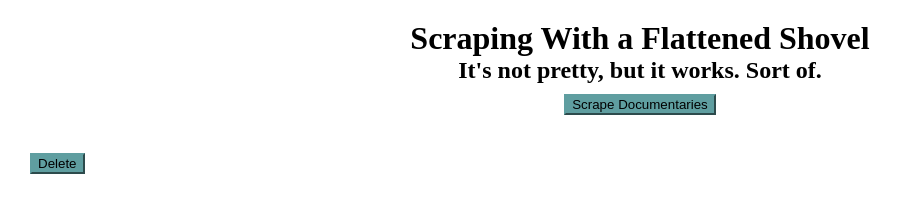
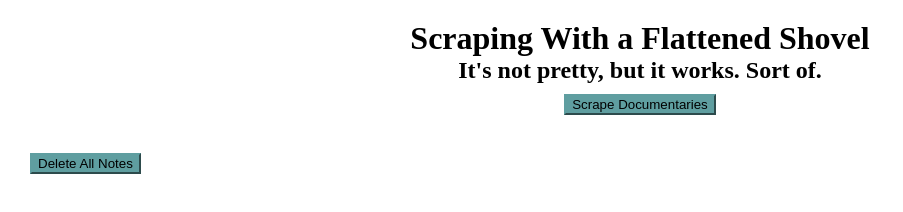
Before and after one commit to christinaqtruong/FlattenedShovel, a website: page public/index.html in a window 1280 px wide. Shown: the whole page, without its empty margins (0-903 px from the left). Drawn offline with nearby package versions, Linux system fonts and the light colour scheme; no server answers.

Commit message:
edited delete button to reflect function

```diff
--- a/public/index.html
+++ b/public/index.html
@@ -70,7 +70,7 @@
 
   <div id="articles"></div>
   <div class="finished-notes"></div>
-  <button class="delete">Delete</button>
+  <button class="delete">Delete All Notes</button>
 
   <script src="https://cdnjs.cloudflare.com/ajax/libs/jquery/3.2.1/jquery.min.js"></script>
   <script src="app.js"></script>
```
